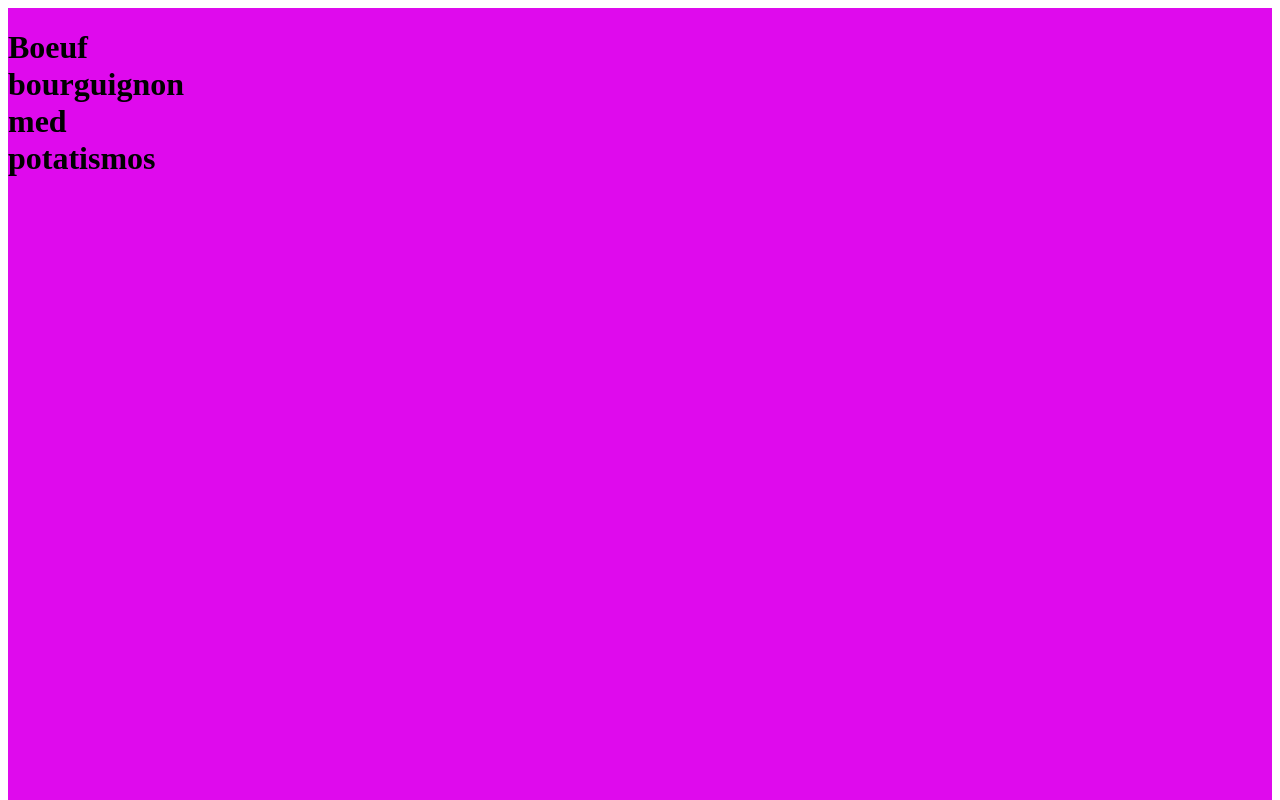
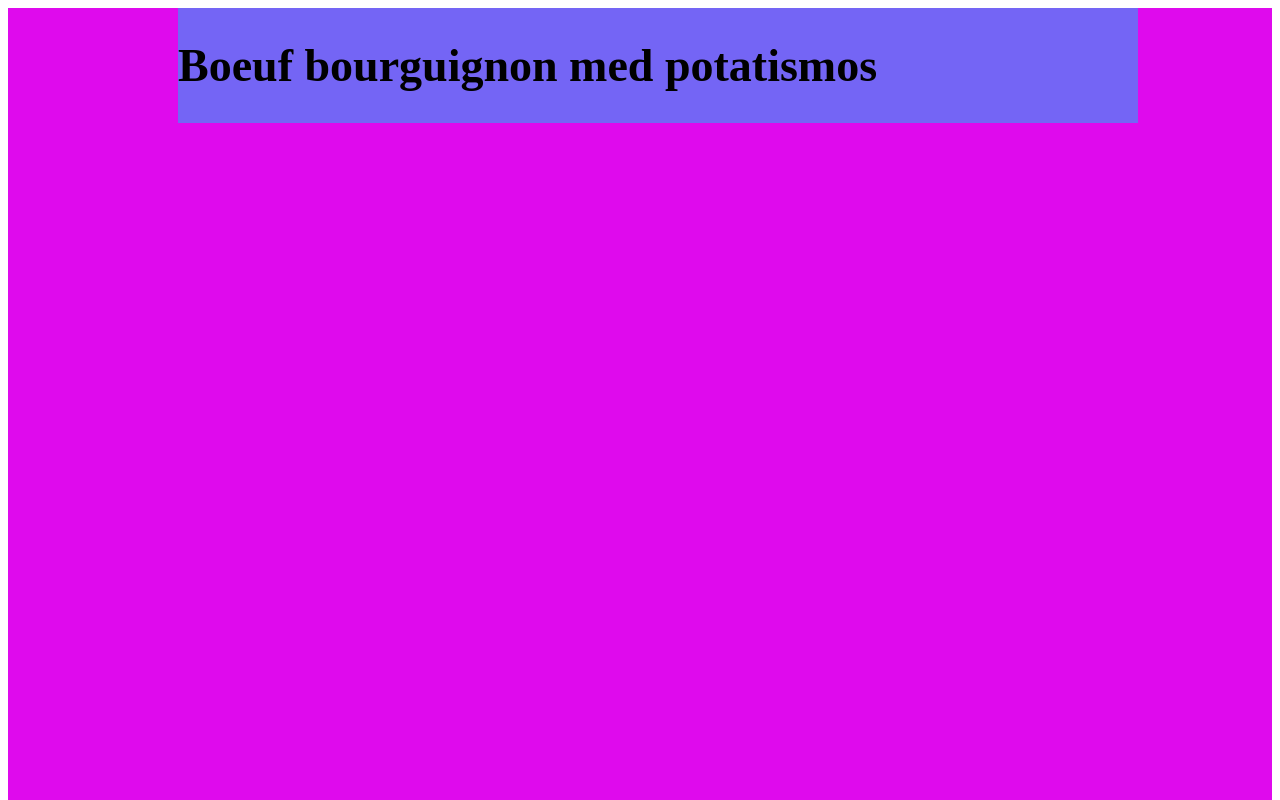
Before and after one commit to TE23E-Valentin-fuenzalida/Projekt_1, a plain HTML site: page index.html in a window 1280 px wide. Shown: the top 800 px of the page. Drawn offline with Linux system fonts and the light colour scheme.

Commit message:
Bara Rubrik själv klar

```diff
--- a/style.css
+++ b/style.css
@@ -8,3 +8,16 @@
 
     gap: 10px;
 }
+
+#Rubrik{
+    display: flex;
+
+    flex-direction: row;
+
+    grid-column: 2/3;
+    grid-row: 1/2;
+
+    background-color: #7465F5;
+
+    font-size: 23px;
+}
```
